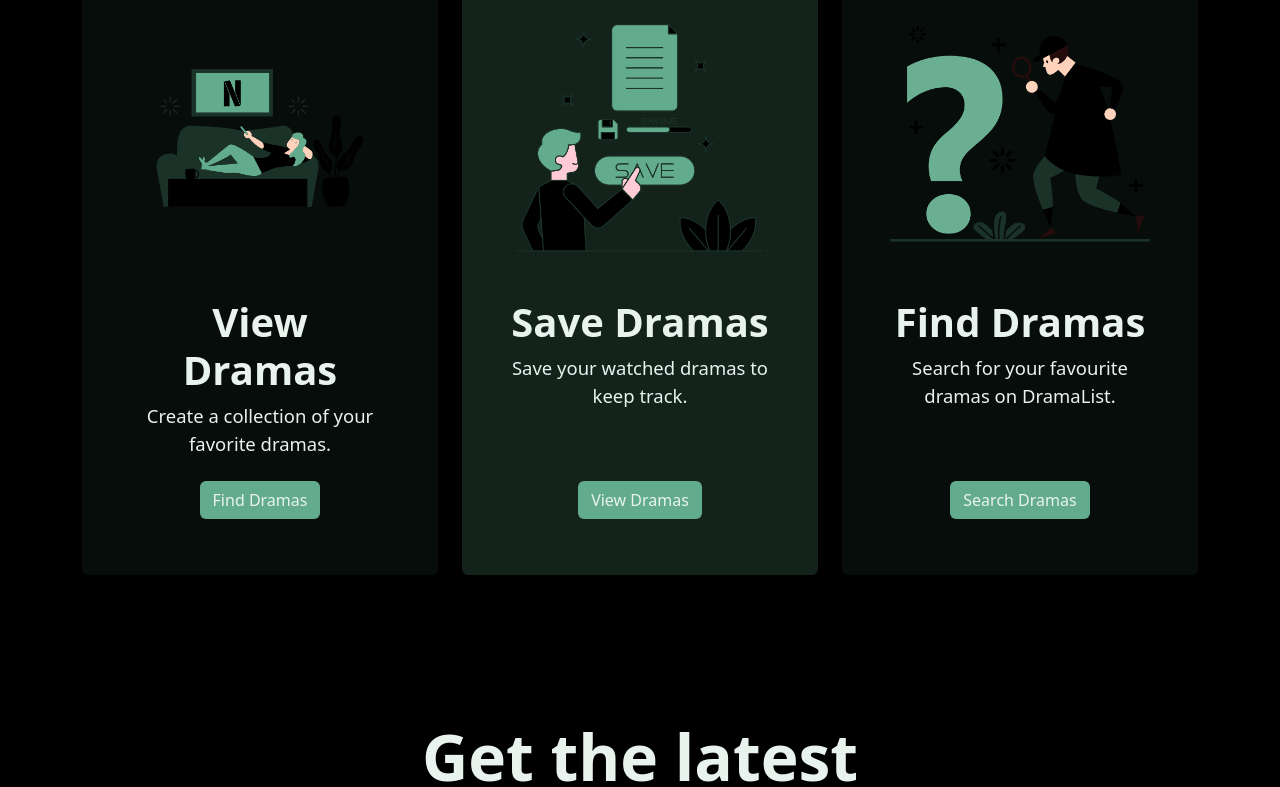
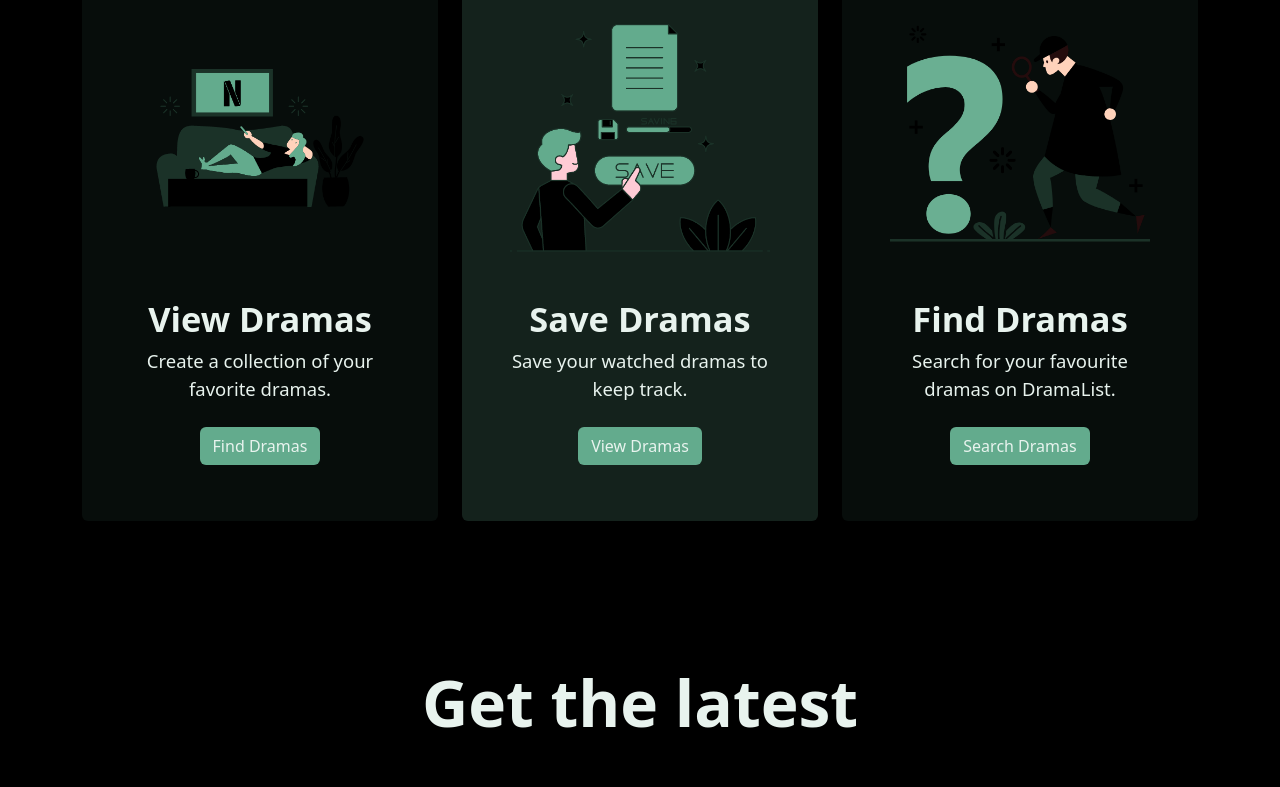
Before and after one commit to RamandeepVandal/mern-dramalist-app, a React (Vite) app in the folder client/: page / in a window 1280 px wide. Shown: the part 1185-1972 px from the top of the page. Built offline with nearby package versions, Linux system fonts and the light colour scheme.

Commit message:
Added font sizes classes

```diff
--- a/client/src/index.css
+++ b/client/src/index.css
@@ -12,8 +12,9 @@
   --fs-title-h1: 5rem;
   --fs-sub-title-h: 3rem;
   --fs-title-p: 1.5rem;
-  --fs-600: 2rem;
+  --fs-600: 1.75rem;
   --fs-400: 1rem;
+  --fs-200: 1rem;
 }
 
 @media (min-width: 768px) {
@@ -21,7 +22,7 @@
     --fs-title-h1: 8rem;
     --fs-sub-title-h: 4rem;
     --fs-title-p: 2.5rem;
-    --fs-600: 2.5rem;
+    --fs-600: 2.15rem;
     --fs-400: 1.155rem;
   }
 }
@@ -47,8 +48,28 @@ p {
   color: var(--text);
 }
 
+.hero-content h1 {
+  font-size: var(--fs-title-h1);
+}
+
+.hero-content p {
+  font-size: var(--fs-title-p);
+}
+
 .sub-title {
   font-size: var(--fs-sub-title-h);
+}
+
+.content-p-sm {
+  font-size: var(--fs-200);
+}
+
+.content-p {
+  font-size: var(--fs-400);
+}
+
+.content-h-md {
+  font-size: var(--fs-600);
 }
 
 .card {
@@ -78,14 +99,6 @@ p {
 /* HERO SECTION */
 .hero {
   min-height: 100vh;
-}
-
-.hero-content h1 {
-  font-size: var(--fs-title-h1);
-}
-
-.hero-content p {
-  font-size: var(--fs-title-p);
 }
 
 .video-bg {
```
